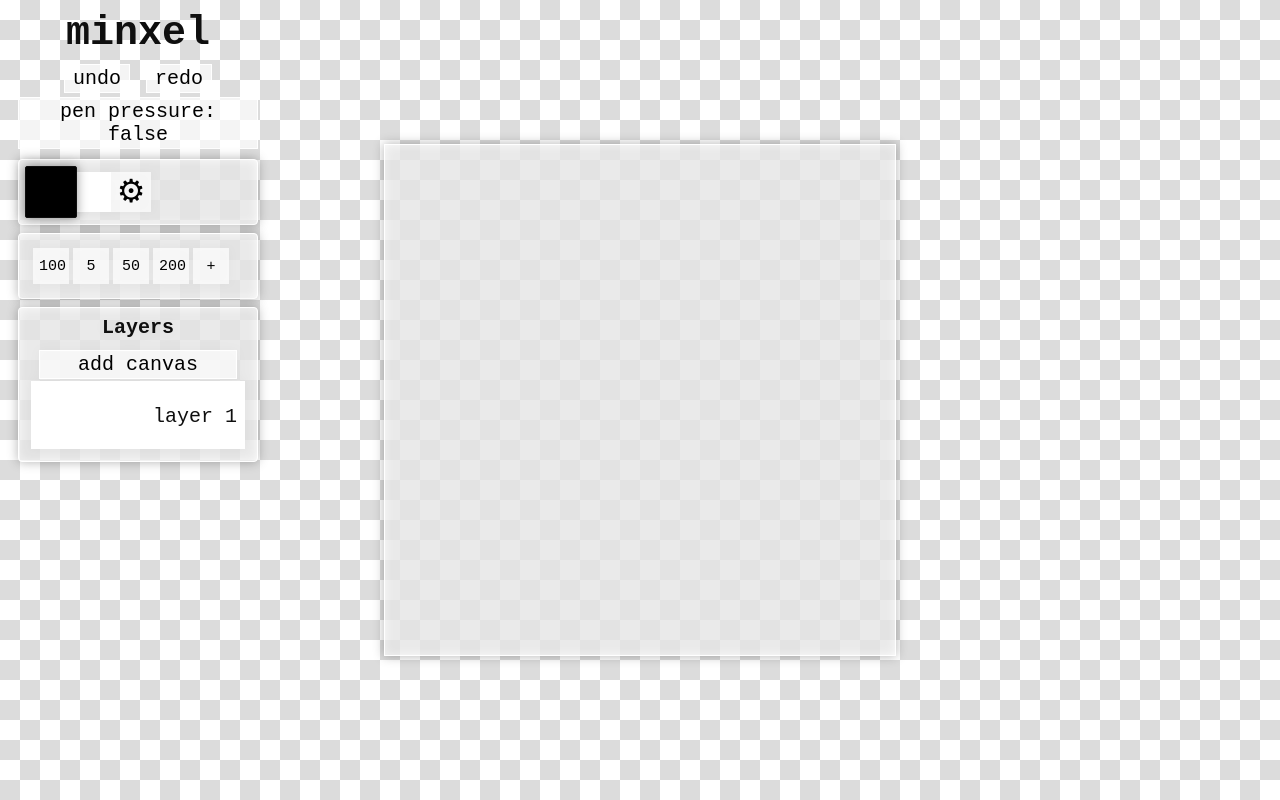
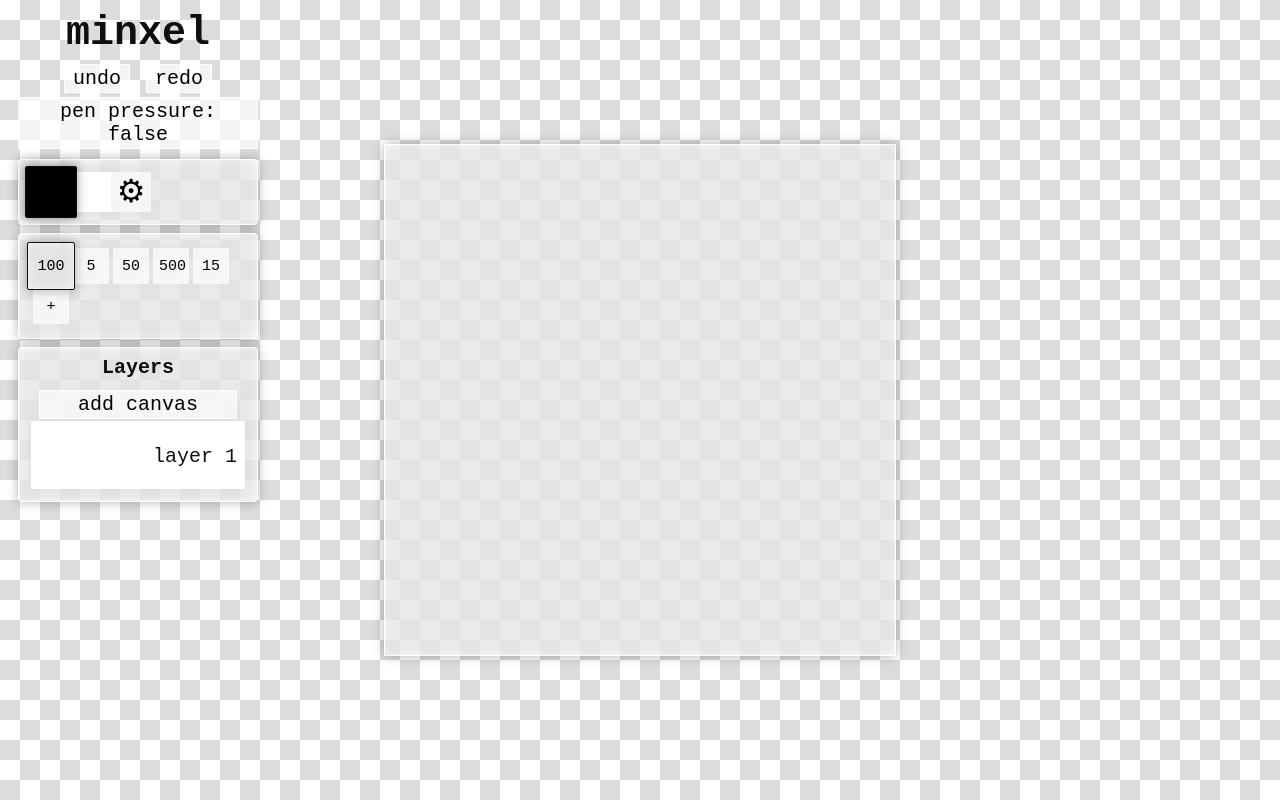
Before and after one commit to cyan-oj/minxel, a React (Vite) app: page / in a window 1280 px wide. Built offline with nearby package versions, Linux system fonts and the light colour scheme.

Commit message:
highlight active brush

```diff
--- /dev/null
+++ b/src/Workspace/Brushes.css
@@ -0,0 +1,25 @@
+.brush {
+  height: 36px;
+  width: 36px;
+  font-size: 15px;
+  margin: 2px;
+  border: none;
+}
+.brush:hover {
+  border: none;
+  width: 44px;
+  height: 44px;
+  margin: -2px;
+}
+.brush#addcolor {
+  border: solid 1px var(--base);
+}
+
+#active-brush {
+  border: 1px solid var(--text);
+  border-radius: 2px;
+  width: 48px;
+  height: 48px;
+  margin: -4px;
+  filter: drop-shadow(0 0 1.4mm var(--shadow));
+}
--- a/src/Workspace/Brushes.jsx
+++ b/src/Workspace/Brushes.jsx
@@ -1,7 +1,8 @@
+import { useEffect } from "react";
 import { useRef } from "react";
+import "./Brushes.css"
 
-function Brushes({ brushes, setBrushes, setBrush }) {
-
+function Brushes({ brushes, activeBrush, setBrushes, setBrush }) {
   const dragBrush = useRef();
 
   const dragStart = ( index ) => dragBrush.current = index
@@ -18,7 +19,9 @@ function Brushes({ brushes, setBrushes, setBrush }) {
   }
 
   const brushList = brushes.map( (brush, index) =>
-    <button key={ index } value={ index } className="brush" draggable
+    <button key={ index } value={ index } className="brush"
+      id={( index === activeBrush ) ? "active-brush" : null }
+      draggable
       onDragStart={ e => dragStart( index )}
       onDragEnter={ e => dragEnter( index )}
     >{brush.size}</button>
--- a/src/Workspace/Palette.jsx
+++ b/src/Workspace/Palette.jsx
@@ -6,8 +6,6 @@ import "./Palette.css"
 function Palette({ colors, activeColor, setColors, setColor, max = 16 }) {
   const [ showSettings, setShowSettings ] = useState( false );
   const dragColor = useRef();
-
-  console.log("colors", colors, glToRGB( activeColor ))
 
   const dragStart = ( index ) => dragColor.current = index
 
@@ -31,7 +29,10 @@ function Palette({ colors, activeColor, setColors, setColor, max = 16 }) {
   }
 
   const colorsList = colors.map(( color, index ) =>
-    <button key={ index } className="swatch" id={( color.toString() === glToRGB( activeColor ).toString() ) ? "active-swatch" : null } style={{ backgroundColor: colorString(color), color: colorString(color) }} value={ `${color}` } draggable
+    <button key={ index } className="swatch"
+      style={{ backgroundColor: colorString(color), color: colorString(color) }} value={ `${color}` }
+      id={( color.toString() === glToRGB( activeColor ).toString()) ? "active-swatch" : null }
+      draggable
       onDragStart={ e => dragStart( index )}
       onDragEnter={ e => dragEnter( index )}
       onMouseUp={ e => setColor(e.target.value) }
@@ -41,7 +42,9 @@ function Palette({ colors, activeColor, setColors, setColor, max = 16 }) {
   return (
     <div className="toolbox" >
       { colorsList }
-      <button className="swatch" id="addColor" onClick={ e => { e.preventDefault(); setShowSettings( !showSettings )}}>⚙</button>
+      <button className="swatch" id="addColor"
+        onClick={ e => { e.preventDefault(); setShowSettings( !showSettings )}}
+      >⚙</button>
       <PaletteEditor colors={ colors } activeColor={ activeColor } setColors={ setColors } removeColor={ removeColor } showSettings={ showSettings }/>
     </div>
   )
--- a/src/Workspace/Workspace.css
+++ b/src/Workspace/Workspace.css
@@ -56,20 +56,3 @@ canvas {
 .toolbox#layer-controls {
   flex-direction: column-reverse;
 }
-
-.brush {
-  height: 36px;
-  width: 36px;
-  font-size: 15px;
-  margin: 2px;
-  border: none;
-}
-.brush:hover {
-  border: none;
-  width: 44px;
-  height: 44px;
-  margin: -2px;
-}
-.brush#addcolor {
-  border: solid 1px var(--base);
-}
--- a/src/Workspace/Workspace.jsx
+++ b/src/Workspace/Workspace.jsx
@@ -11,7 +11,7 @@ import "./Workspace.css"
 
 const defaultPalette = [[ 0, 0, 0 ], [ 255, 255, 255 ]]
 
-const defaultBrushes = [ new Brush( 100, "pen" ), new Brush( 5, "pen" ), new Brush( 50, "pen" ), new Brush( 200, "pen" )]
+const defaultBrushes = [ new Brush( 100, "pen" ), new Brush( 5, "pen" ), new Brush( 50, "pen" ), new Brush( 500, "pen" ), new Brush( 15, "pen" )]
 
 function Workspace({ name = 'untitled', height = '256', width = '256', image }) {
   const [ newLayerNo, setNewLayerNo ] = useState(1);
@@ -22,7 +22,7 @@ function Workspace({ name = 'untitled', height = '256', width = '256', image })
 
   const [ activeLayer, setActiveLayer ] = useState({});
   const [ activeColor, setActiveColor ] = useState( rgbToGL( colors[0] ));
-  const [ activeBrush, setActiveBrush ] = useState( defaultBrushes[0] );
+  const [ activeBrush, setActiveBrush ] = useState( 0 );
 
   const [strokeHistory, setStrokeHistory] = useState({});
   const [strokeFuture, setStrokeFuture] = useState([]);
@@ -71,7 +71,7 @@ function Workspace({ name = 'untitled', height = '256', width = '256', image })
       const pressure = lastPoint.pressure + ( deltaP/(dist/i) );
       const point = {
         position: [x, y],
-        size: activeBrush.size * pressure,
+        size: brushes[activeBrush].size * pressure,
         color: activeColor
       }
       drawPoint( gl, point.position, point.size, point.color, glAttributes )
@@ -90,7 +90,6 @@ function Workspace({ name = 'untitled', height = '256', width = '256', image })
     if (!initShaders(gl, VSHADER_SOURCE, FSHADER_SOURCE)) console.error('failed to initialize shaders')
 
     setLayers([...layers, { id: newLayerNo, name: layerName, canvas: newCanvas, context: gl }])
-    setLayer(newLayerNo)
     setNewLayerNo( newLayerNo + 1 )
   }
 
@@ -99,7 +98,7 @@ function Workspace({ name = 'untitled', height = '256', width = '256', image })
   }
 
   const setLayer = id => setActiveLayer( layers[ Number( id )])
-  const setBrush = index => setActiveBrush( brushes[ index ])
+  const setBrush = index => setActiveBrush( Number( index ))
   const setColor = color => setActiveColor( rgbToGL( color ))
 
   const redo = strokeFuture => {
@@ -127,7 +126,6 @@ function Workspace({ name = 'untitled', height = '256', width = '256', image })
 
     const gl = strokeHistory[ activeLayer.id ].context
     redraw( gl, strokeHistory[activeLayer.id].strokes )
-    console.log(strokeHistory)
   }
 
   const saveStroke = ( strokeHistory, points, layer ) => {
@@ -135,7 +133,6 @@ function Workspace({ name = 'untitled', height = '256', width = '256', image })
       const newStrokeHistory = { ...strokeHistory }
       newStrokeHistory[ layer.id ] ? newStrokeHistory[ layer.id ].strokes.push( points ) : newStrokeHistory[ layer.id ] = { context: layer.context, strokes: [ points ] }
       setStrokeHistory( newStrokeHistory )
-      console.log(strokeHistory)
     }
   }
 
@@ -162,7 +159,7 @@ function Workspace({ name = 'untitled', height = '256', width = '256', image })
         <button id="redo-button" onClick={ e => redo( strokeFuture ) }>redo</button>
         <button id="pressure-button" onClick={ e => togglePressure(!pressure)}>{`pen pressure: ${pressure}`}</button>
         <Palette colors={ colors } activeColor={ activeColor } setColors={ setColors } setColor={ setColor } />
-        <Brushes brushes={ brushes } setBrushes={ setBrushes } setBrush={ setBrush }/>
+        <Brushes brushes={ brushes } activeBrush={ activeBrush } setBrushes={ setBrushes } setBrush={ setBrush }/>
         <Layers layers={ layers } setLayers={ setLayers } addLayer={ addLayer } setLayer={ setLayer } activeLayer={ activeLayer } points={ points }/>
       </div>
       <div className="layers" id="layers" style={{ width: width, height: height }}
```
